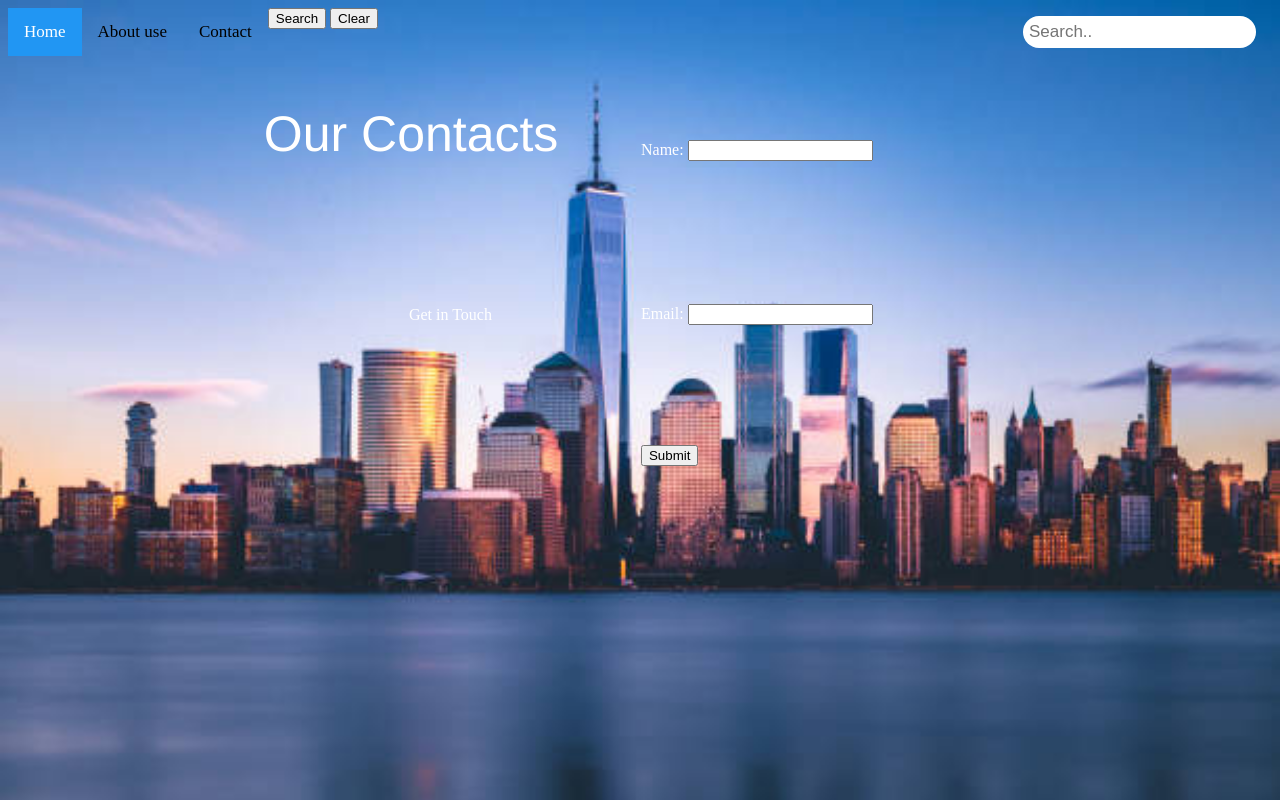
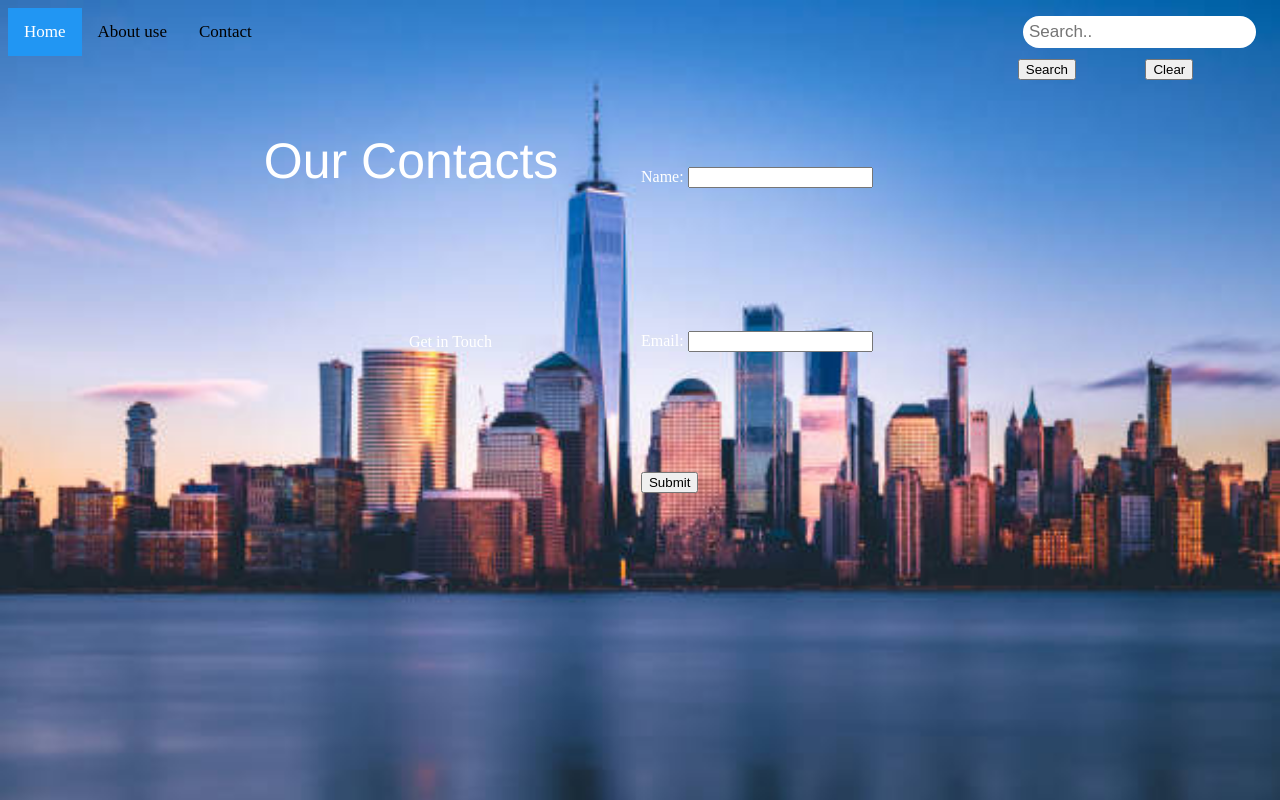
Before and after one commit to porporaF/Travel_Site.io, a plain HTML site: page travelReccomendation/contact_us.html in a window 1280 px wide. Drawn offline with Linux system fonts and the light colour scheme.

Commit message:
aggiustati i pulsanti search

```diff
--- a/travelReccomendation/contact_us.html
+++ b/travelReccomendation/contact_us.html
@@ -2,16 +2,21 @@
     <head>
         <link rel="stylesheet" href="style.css">
 <body>
-    <div class="topnav">
+        <div class="topnav">
         <a class="active" href="./travel_recommendation.html"> Home</a>
         <a href="./about_us.html"> About use</a>
         <a href="./contact_us.html">Contact</a>
-        <form>
-        <input type="text" id="searchField" placeholder="Search..">
-        <button type="button" id="btnSearch">Search</button>
-        <button type="button" id="btnClear" >Clear</button>
-        </form>
-    </div>
+        <input type="text" id="searchField" placeholder="Search..">    </input>
+        </div>
+        <table width=100%;>
+            <tr>
+
+        <td width=80%></td>
+        <td width=10%><button type="button" id="btnSearch">Search</button></td>
+        <td width=10%><button type="button" id="btnClear">Clear</button></td>
+            </tr>
+    </table>
+
 <table style="width:60%; height:60%" align="center">
   <tr>
     <td style="width:50%; height:15%"><h1> Our Contacts<h1></td>
```
Also changed, not shown: travelReccomendation/about_us.html (+9 -6 lines), travelReccomendation/travel_recommendation.html (+9 -6 lines).
